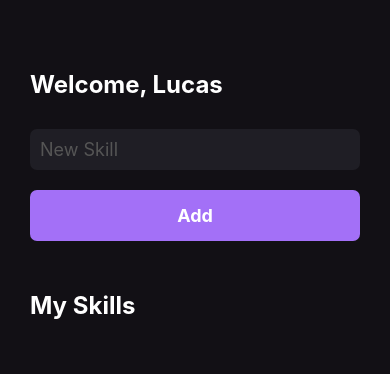
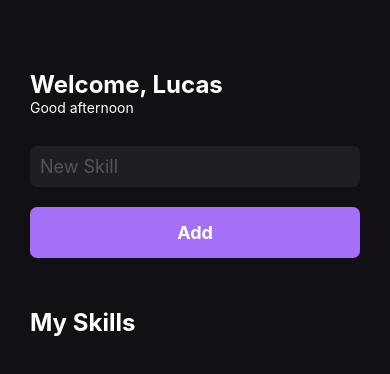
Before and after one commit to lucasAzS/mySkills, a React Native app: screen / in a window 390 px wide. Shown: the top 374 px of the page. Built offline with nearby package versions, Linux system fonts and the light colour scheme.

Commit message:
useEffect

```diff
--- a/src/pages/Home.js
+++ b/src/pages/Home.js
@@ -13,15 +13,29 @@ import {SkillCard} from '../components/SkillCard';
 export function Home() {
   const [newSkill, setNewSkill] = React.useState('');
   const [mySkills, setMySkills] = React.useState([]);
+  const [greeting, setGreeting] = React.useState('');
 
   function handleAddNewSkill() {
     setMySkills(oldState => [...oldState, newSkill]);
-    setNewSkill('');
   }
+
+  React.useEffect(() => {
+    const currentHour = new Date().getHours();
+
+    if (currentHour < 12) {
+      setGreeting('Good morning');
+    } else if (currentHour < 18) {
+      setGreeting('Good afternoon');
+    } else {
+      setGreeting('Good evening');
+    }
+  }, []);
 
   return (
     <View style={styles.container}>
       <Text style={styles.title}>Welcome, Lucas</Text>
+
+      <Text style={[styles.greeting]}>{greeting}</Text>
 
       <TextInput
         style={styles.input}
@@ -64,4 +78,7 @@ const styles = StyleSheet.create({
     marginTop: 30,
     borderRadius: 7,
   },
+  greeting: {
+    color: '#fff',
+  },
 });
```
